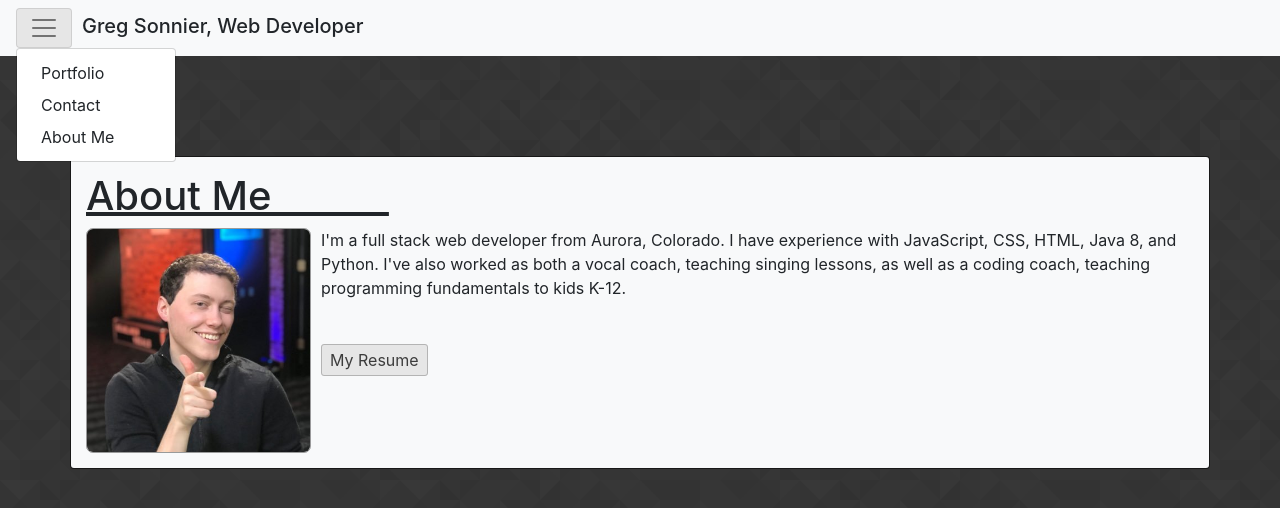
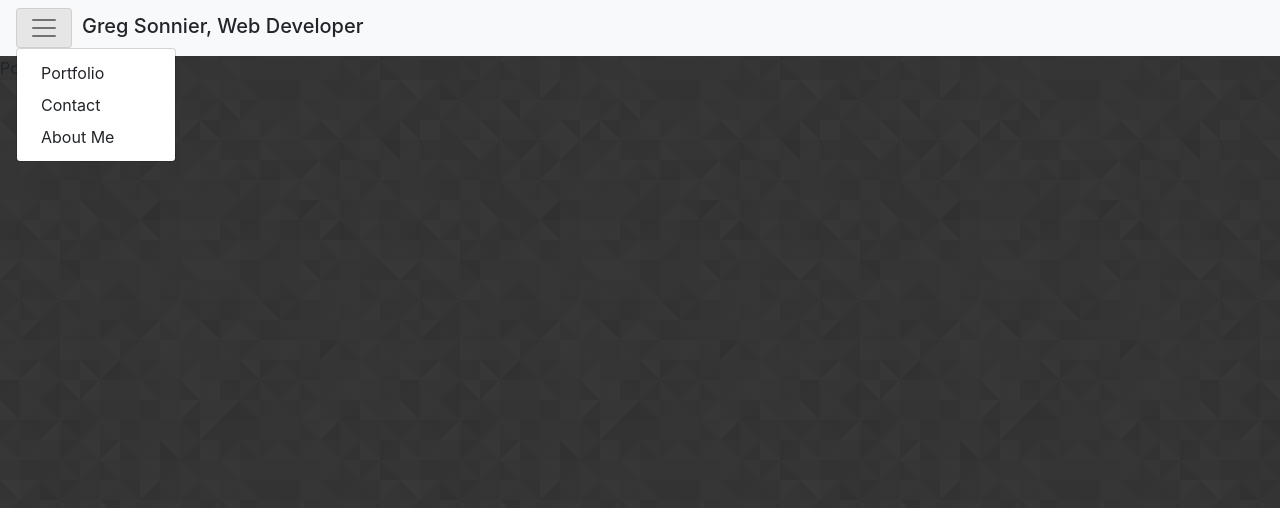
Before and after one commit to gsonnier333/gsonnier333.github.io, a React (Create React App) app: page / in a window 1280 px wide. Both pictures are taken after a click on the button 44 px from the left and 28 px from the top of the page. Shown: the top 508 px of the page. Built offline with nearby package versions, Linux system fonts and the light colour scheme.

Commit message:
basic routing using react-router-dom node package appears to be functioning correctly

```diff
--- a/src/App.js
+++ b/src/App.js
@@ -1,12 +1,27 @@
 import "./App.css";
 import Header from "./components/Header";
 import AboutMe from "./components/AboutMe";
+import { BrowserRouter as Router, Switch, Route } from "react-router-dom";
+import Portfolio from "./components/Portfolio";
+import Contact from "./components/Contact";
 
 function App() {
 	return (
 		<>
-			<Header />
-			<AboutMe />
+			<Router>
+				<Header />
+				<Switch>
+					<Route exact path="/">
+						<Portfolio />
+					</Route>
+					<Route path="/contact">
+						<Contact />
+					</Route>
+					<Route path="/about">
+						<AboutMe />
+					</Route>
+				</Switch>
+			</Router>
 		</>
 	);
 }
--- /dev/null
+++ b/src/components/Contact.js
@@ -0,0 +1,5 @@
+import React from "react";
+
+export default function Contact() {
+	return <div>Contact</div>;
+}
--- a/src/components/Header.js
+++ b/src/components/Header.js
@@ -1,8 +1,8 @@
-import React, { Component } from "react";
+import React from "react";
 import { Dropdown, Navbar } from "react-bootstrap";
+import { Link } from "react-router-dom";
 
-export default class Header extends Component {
-	render() {
+export default function Header() {
 	return (
 		<Navbar bg="light" expand="false" className="customNavbar">
 			<Dropdown>
@@ -13,17 +13,16 @@ export default class Header extends Component {
 				<h5>Greg Sonnier, Web Developer</h5>
 				<Dropdown.Menu className="dropdownWindow">
 					<Dropdown.Item className="dropItem">
-							Portfolio
+						<Link to="/">Portfolio</Link>
 					</Dropdown.Item>
 					<Dropdown.Item className="dropItem">
-							Contact
+						<Link to="/contact">Contact</Link>
 					</Dropdown.Item>
 					<Dropdown.Item className="dropItem">
-							About Me
+						<Link to="/about">About Me</Link>
 					</Dropdown.Item>
 				</Dropdown.Menu>
 			</Dropdown>
 		</Navbar>
 	);
 }
-}
--- /dev/null
+++ b/src/components/Portfolio.js
@@ -0,0 +1,5 @@
+import React from "react";
+
+export default function Portfolio() {
+	return <div>Portfolio</div>;
+}
--- a/src/index.css
+++ b/src/index.css
@@ -97,3 +97,11 @@ h5 {
 	background-color: rgb(180, 180, 180);
 	color: black;
 }
+
+a,
+a:hover,
+a:focus,
+a:active {
+	color: inherit;
+	text-decoration: inherit;
+}
```
Lines whose indentation alone changed are shown as unchanged.
